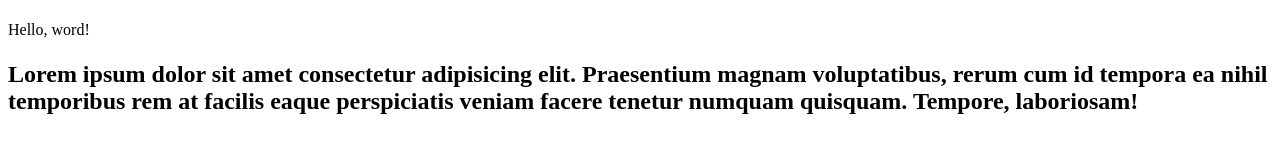
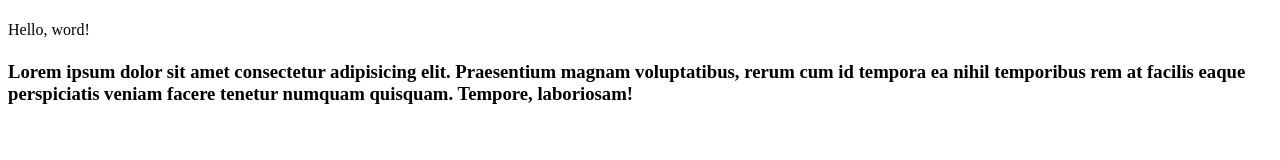
Before and after one commit to BielzinhoPereira/curso-git, a plain HTML site: page index.html in a window 1280 px wide. Drawn offline with Linux system fonts and the light colour scheme.

Commit message:
11º commit - corrigindo commit anterior linha 12 de h2 p/ h3

```diff
--- a/index.html
+++ b/index.html
@@ -9,6 +9,6 @@
  <h1></h1>
    Hello, word!
    <h1></h1>
-   <h2>Lorem ipsum dolor sit amet consectetur adipisicing elit. Praesentium magnam voluptatibus, rerum cum id tempora ea nihil temporibus rem at facilis eaque perspiciatis veniam facere tenetur numquam quisquam. Tempore, laboriosam!</h2>
+   <h3>Lorem ipsum dolor sit amet consectetur adipisicing elit. Praesentium magnam voluptatibus, rerum cum id tempora ea nihil temporibus rem at facilis eaque perspiciatis veniam facere tenetur numquam quisquam. Tempore, laboriosam!</h3>
 </body>
 </html>
```
